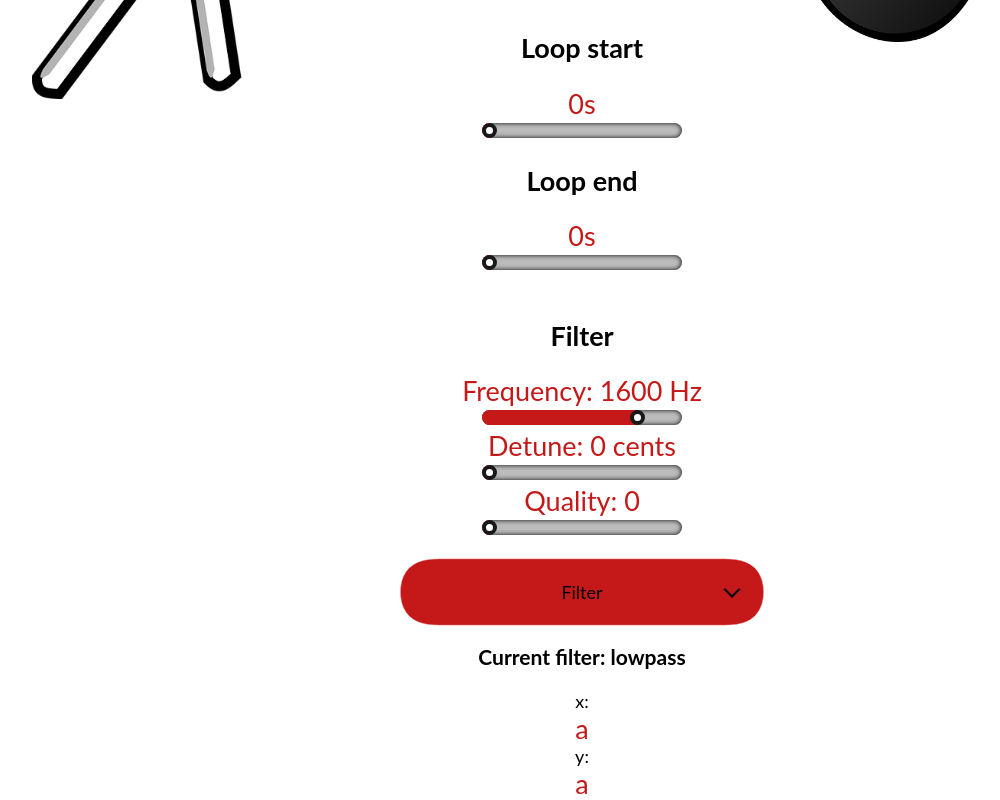
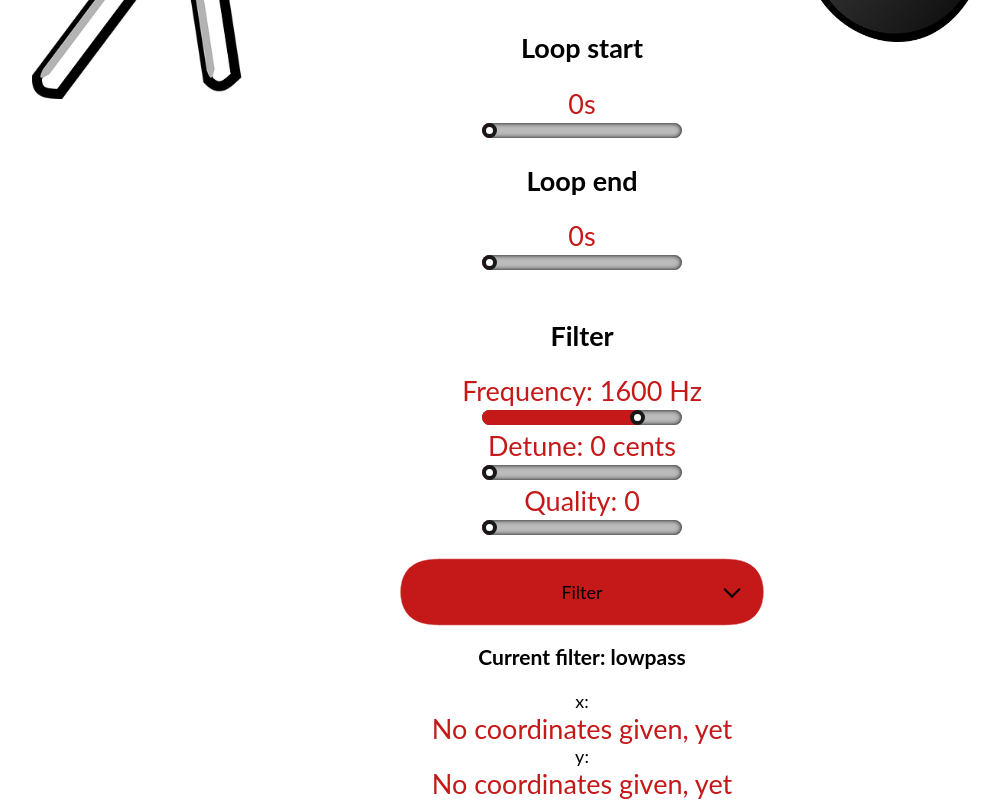
Before and after one commit to mbHAW/AVPRG, a plain HTML site: page AudioJS/index.html in a window 1280 px wide. Shown: the part 484-1284 px from the top of the page, without its empty margins (58-1058 px from the left). Drawn offline with Linux system fonts and the light colour scheme.

Commit message:
added comments

```diff
--- a/AudioJS/audio.js
+++ b/AudioJS/audio.js
@@ -53,7 +53,7 @@ function selectSong() {
   return songChoice
 }
 
-// Logic for transfering data
+// Logic for transfering audio data
 function getData() {
   source = context.createBufferSource();
   request = new XMLHttpRequest();
--- a/AudioJS/index.html
+++ b/AudioJS/index.html
@@ -154,9 +154,9 @@
 
             <!-- Show coordniates sent by websocket from python -->
             <div>x: </div>
-            <div id="coordsX"> a</div>
+            <div id="coordsX">No coordinates given, yet</div>
             <div>y: </div>
-            <div id="coordsY"> a</div>
+            <div id="coordsY">No coordinates given, yet</div>
 
             <script src="audio.js"></script>
 
--- a/AudioJS/style3.css
+++ b/AudioJS/style3.css
@@ -22,6 +22,7 @@ html {
 }
 
 /* Style play and stop button */
+/* Design of Play and Stop buttons by: giana (codepen.io, https://codepen.io/giana/pen/BZaGyP) */
 .play:hover,
 .play:focus {
   box-shadow: 0 0.5em 0.5em -0.4em var(--hover);
@@ -79,6 +80,7 @@ html {
 }
 
 /* Button styling */
+/* Design of Play and Stop buttons by: giana (codepen.io, https://codepen.io/giana/pen/BZaGyP) */
 button {
   color: var(--color);
   transition: 0.25s; }
@@ -97,6 +99,7 @@ button {
 }
 
 /* Blob dropdown */
+/* Design of dropdown made by: Mark "Markshall" Eriksson (codepen.io, https://codepen.io/Markshall/pen/PoZJRve) */
 .dropdown {
   position: relative;
   width: 20em;
@@ -251,6 +254,7 @@ svg {
   display: none; }
 
 /* Sliders styling */
+/* Design of sliders made by shashank "shashank_coder" sharma (codepen.io, https://codepen.io/shashank_coder/pen/jOqxOpK) */
 #rangeValuePlayback,
 #rangeValueGain,
 #rangeValueLoopStart,
--- a/AudioJS/styletest.scss
+++ b/AudioJS/styletest.scss
@@ -29,6 +29,7 @@ html, body {
 //   margin: 0;
 // }
 
+/* Design of Play and Stop buttons by: giana (codepen.io, https://codepen.io/giana/pen/BZaGyP) */
 .play:hover,
 .play:focus {
   box-shadow: 0 0.5em 0.5em -0.4em var(--hover);
@@ -76,6 +77,7 @@ button {
 }
 
 // 1st dropdown
+/* Design of dropdown made by: Mark "Markshall" Eriksson (codepen.io, https://codepen.io/Markshall/pen/PoZJRve) */
 .dropdown {
   position: relative;
   width: 230px;
@@ -151,6 +153,7 @@ svg {
 }
 
 // 2nd dropdown
+/* Design of dropdown made by: Mark "Markshall" Eriksson (codepen.io, https://codepen.io/Markshall/pen/PoZJRve) */
 .dropdown2 {
   position: relative;
   width: 230px;
@@ -226,6 +229,7 @@ svg {
 }
 
 // 3rd dropdown
+/* Design of dropdown made by: Mark "Markshall" Eriksson (codepen.io, https://codepen.io/Markshall/pen/PoZJRve) */
 .dropdown3 {
   position: relative;
   width: 230px;
```
